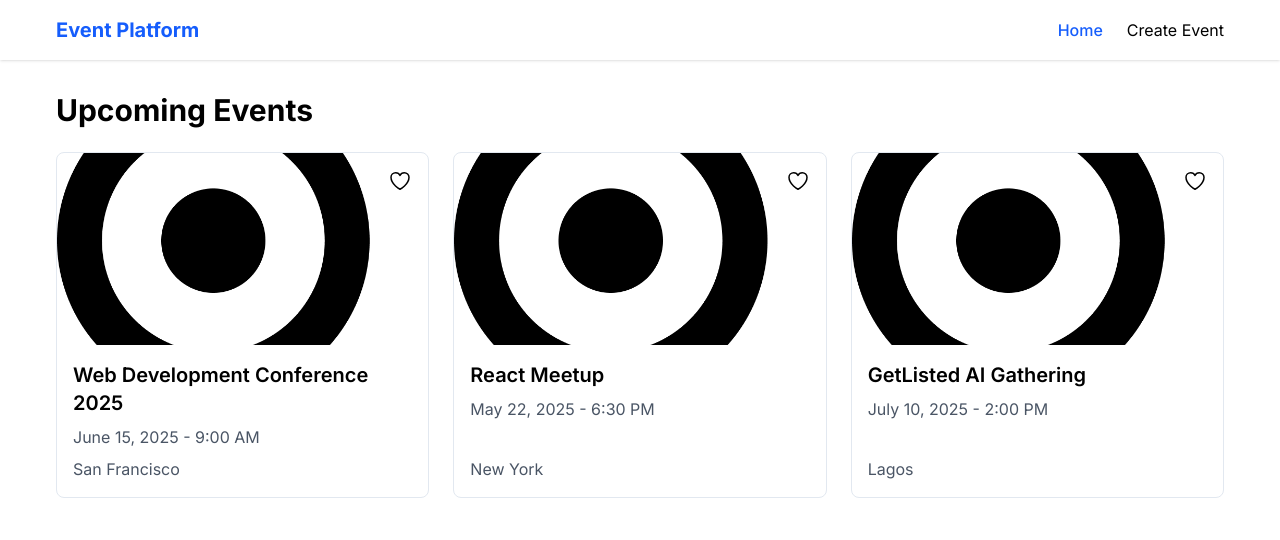
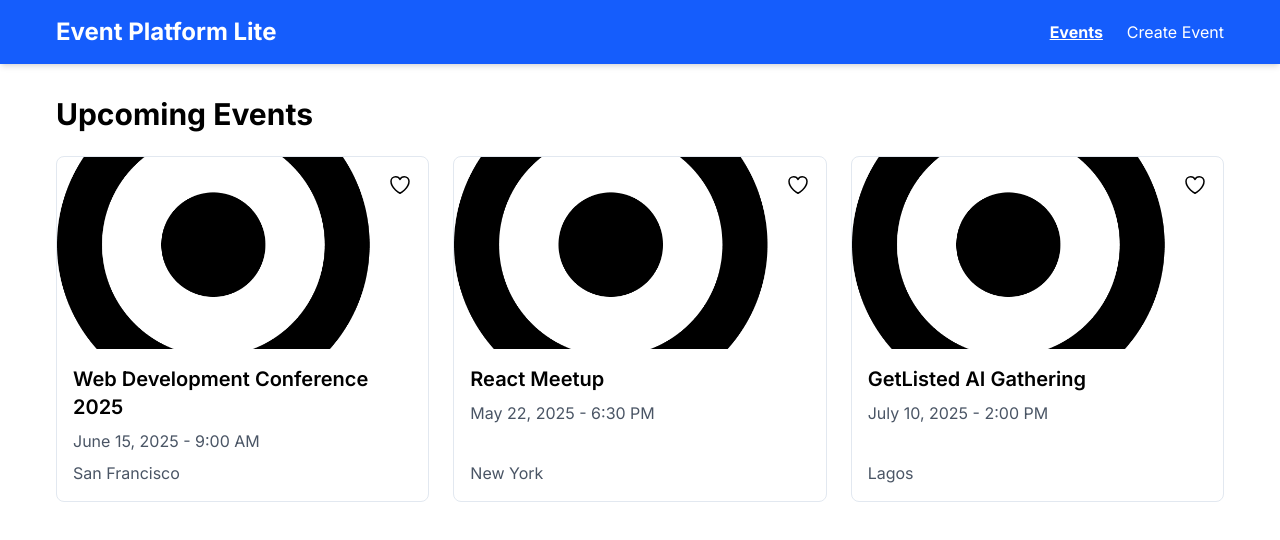
Before and after one commit to NaijaTechBro/event-app, a Next.js app: page / in a window 1280 px wide. Shown: the top 540 px of the page. Built offline with nearby package versions, Linux system fonts and the light colour scheme.

Commit message:
update: added some ui in the header

```diff
--- a/components/Header.js
+++ b/components/Header.js
@@ -7,10 +7,10 @@ export default function Header() {
   const pathname = usePathname();
 
   return (
-    <header className="bg-white shadow">
+    <header className="bg-blue-600 text-white shadow-md">
       <div className="container mx-auto px-4 py-4 flex justify-between items-center">
-        <Link href="/" className="text-xl font-bold text-blue-600">
-          Event Platform
+        <Link href="/" className="text-2xl font-bold hover:text-blue-100">
+          Event Platform Lite
         </Link>
 
         <nav>
@@ -18,15 +18,15 @@ export default function Header() {
             <li>
               <Link
                 href="/"
-                className={`hover:text-blue-600 ${pathname === '/' ? 'text-blue-600 font-medium' : ''}`}
+                className={`hover:text-blue-100 ${pathname === '/' ? 'font-bold underline' : ''}`}
               >
-                Home
+                Events
               </Link>
             </li>
             <li>
               <Link
                 href="/events/create"
-                className={`hover:text-blue-600 ${pathname === '/events/create' ? 'text-blue-600 font-medium' : ''}`}
+                className={`hover:text-blue-100 ${pathname === '/events/create' ? 'font-bold underline' : ''}`}
               >
                 Create Event
               </Link>
```
